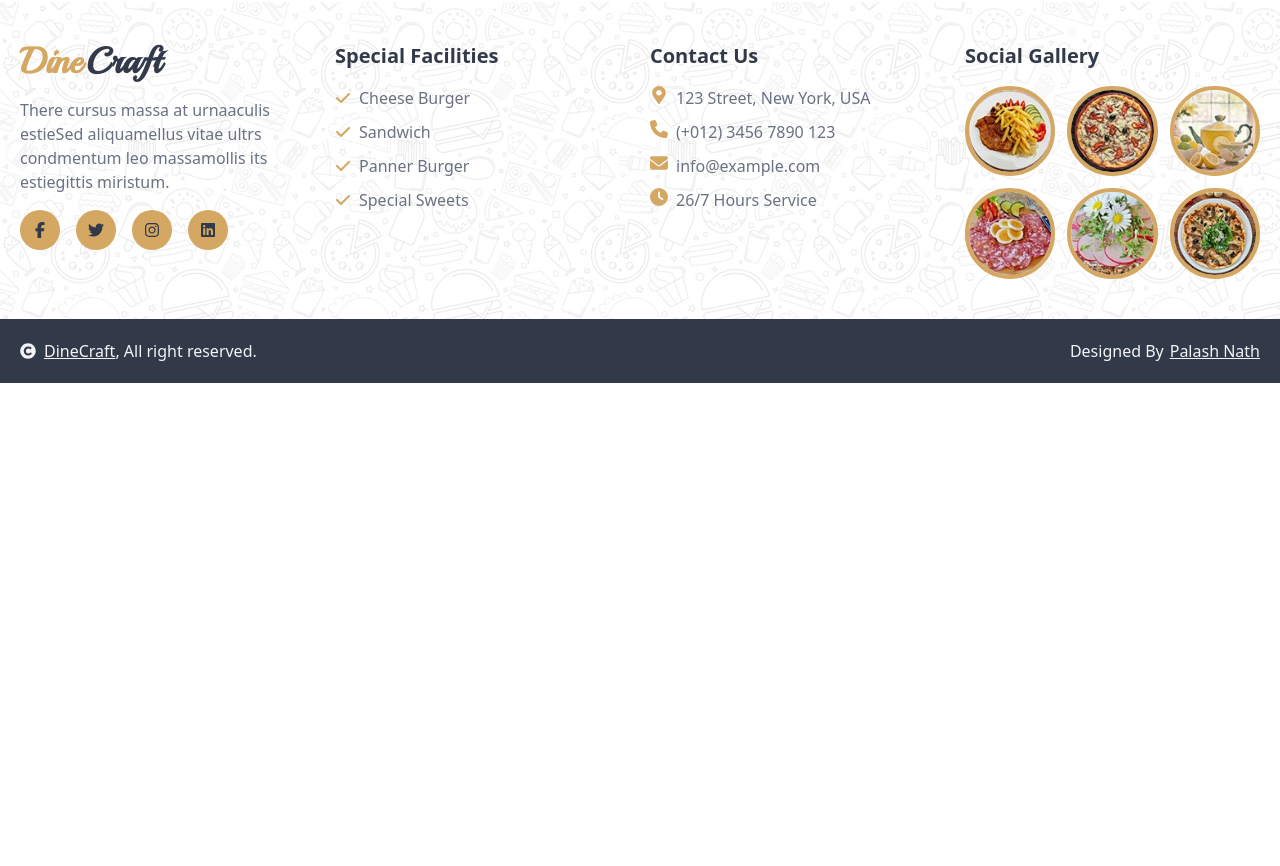
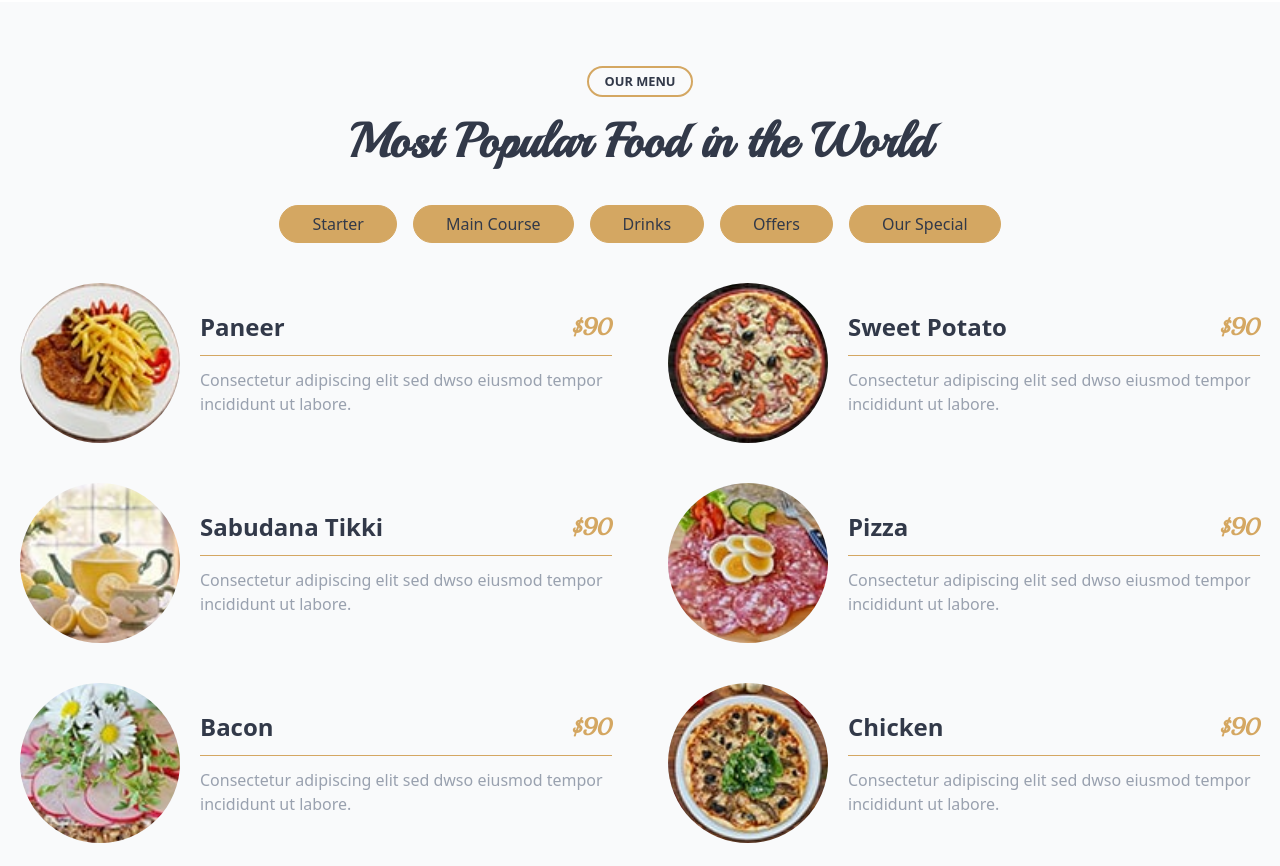
Before and after one commit to palashnath880/dine-craft, a Next.js app: page / in a window 1280 px wide. Shown: the part 3754-4620 px from the top of the page. Before the commit the page ends 4137 px from the top, so only its background shows below. Built offline with nearby package versions, Linux system fonts and the light colour scheme.

Commit message:
MenuArea component updated

```diff
--- a/src/app/page.tsx
+++ b/src/app/page.tsx
@@ -23,8 +23,7 @@ export default function page() {
 
       <EventsArea />
 
-      {/* Menu area  */}
-      {/* <MenuArea /> */}
+      <MenuArea />
 
       {/* Booking area */}
       {/* <BookingArea /> */}
--- a/src/components/home/MenuArea.tsx
+++ b/src/components/home/MenuArea.tsx
@@ -1,261 +1,112 @@
 import Image from "next/image";
 import React from "react";
+import SectionHeading from "./SectionHeading";
+
+type MenuItem = {
+  img: string;
+  name: string;
+};
 
 export default function MenuArea() {
+  const menuItems: MenuItem[] = [
+    {
+      img: "/img/menu-01.jpg",
+      name: "Paneer",
+    },
+    {
+      img: "/img/menu-02.jpg",
+      name: "Sweet Potato",
+    },
+    {
+      img: "/img/menu-03.jpg",
+      name: "Sabudana Tikki",
+    },
+    {
+      img: "/img/menu-04.jpg",
+      name: "Pizza",
+    },
+    {
+      img: "/img/menu-05.jpg",
+      name: "Bacon",
+    },
+    {
+      img: "/img/menu-06.jpg",
+      name: "Chicken",
+    },
+    {
+      img: "/img/menu-07.jpg",
+      name: "Blooming",
+    },
+    {
+      img: "/img/menu-08.jpg",
+      name: "Sweet",
+    },
+  ];
+
+  const tabs = [
+    {
+      label: "Starter",
+    },
+    {
+      label: "Main Course",
+    },
+    {
+      label: "Drinks",
+    },
+    {
+      label: "Offers",
+    },
+    {
+      label: "Our Special",
+    },
+  ];
+
   return (
-    <div className="container-fluid menu bg-light py-6 my-6">
+    <section className="py-16 bg-gray-50">
       <div className="container">
-        <div className="text-center wow bounceInUp" data-wow-delay="0.1s">
-          <small className="d-inline-block fw-bold text-dark text-uppercase bg-light border border-primary rounded-pill px-4 py-1 mb-3">
-            Our Menu
-          </small>
-          <h1 className="display-5 mb-5">Most Popular Food in the World</h1>
-        </div>
-        <div className="tab-class text-center">
-          <ul
-            className="nav nav-pills d-inline-flex justify-content-center mb-5 wow bounceInUp"
-            data-wow-delay="0.1s"
+        <SectionHeading
+          title="Our Menu"
+          subtitle="Most Popular Food in the World"
+        />
+
+        <div className="mt-10 flex flex-col gap-10">
+          {/* tab buttons */}
+          <ul className="flex justify-center gap-4 items-center">
+            {tabs.map(({ label }, index) => (
+              <li
+                className="btn-primary border border-primary !py-1.5"
+                key={index}
               >
-            <li className="nav-item p-2">
-              <a
-                className="d-flex py-2 mx-2 border border-primary bg-white rounded-pill active"
-                data-bs-toggle="pill"
-                href="#tab-6"
-              >
-                <span className="text-dark" style={{ width: "150px" }}>
-                  Starter
-                </span>
-              </a>
+                {label}
               </li>
-            <li className="nav-item p-2">
-              <a
-                className="d-flex py-2 mx-2 border border-primary bg-white rounded-pill"
-                data-bs-toggle="pill"
-                href="#tab-7"
-              >
-                <span className="text-dark" style={{ width: "150px" }}>
-                  Main Course
-                </span>
-              </a>
-            </li>
-            <li className="nav-item p-2">
-              <a
-                className="d-flex py-2 mx-2 border border-primary bg-white rounded-pill"
-                data-bs-toggle="pill"
-                href="#tab-8"
-              >
-                <span className="text-dark" style={{ width: "150px" }}>
-                  Drinks
-                </span>
-              </a>
-            </li>
-            <li className="nav-item p-2">
-              <a
-                className="d-flex py-2 mx-2 border border-primary bg-white rounded-pill"
-                data-bs-toggle="pill"
-                href="#tab-9"
-              >
-                <span className="text-dark" style={{ width: "150px" }}>
-                  Offers
-                </span>
-              </a>
-            </li>
-            <li className="nav-item p-2">
-              <a
-                className="d-flex py-2 mx-2 border border-primary bg-white rounded-pill"
-                data-bs-toggle="pill"
-                href="#tab-10"
-              >
-                <span className="text-dark" style={{ width: "150px" }}>
-                  Our Special
-                </span>
-              </a>
-            </li>
+            ))}
           </ul>
 
           <div className="tab-content">
-            {[...Array(5)].map((_, tabIndex) => (
-              <div
-                key={tabIndex}
-                id="tab-6"
-                className="tab-pane fade show p-0 active"
-              >
-                <div className="row g-4">
-                  <div
-                    className="col-lg-6 wow bounceInUp"
-                    data-wow-delay="0.1s"
-                  >
-                    <div className="menu-item d-flex align-items-center">
+            <div className="grid grid-cols-12 gap-x-14 gap-y-10">
+              {menuItems.map(({ img, name }, index) => (
+                <div className="col-span-6" key={index}>
+                  <div className="flex items-center gap-5">
                     <Image
-                        className="flex-shrink-0 img-fluid rounded-circle"
-                        src="img/menu-01.jpg"
-                        alt=""
+                      draggable={false}
+                      width={200}
+                      height={200}
+                      className="rounded-full w-40 object-cover"
+                      src={img}
+                      alt={name}
                     />
-                      <div className="w-100 d-flex flex-column text-start ps-4">
-                        <div className="d-flex justify-content-between border-bottom border-primary pb-2 mb-2">
-                          <h4>Paneer</h4>
-                          <h4 className="text-primary">$90</h4>
+                    <div className="flex-1 flex flex-col gap-3">
+                      <div className="flex justify-between items-center">
+                        <h4 className="text-2xl font-semibold">{name}</h4>
+                        <h4 className="text-primary font-playball text-2xl font-bold">
+                          $90
+                        </h4>
                       </div>
-                        <p className="mb-0">
+                      <div className="h-[1px] bg-primary" />
+                      <p className="text-left text-gray-400">
                         Consectetur adipiscing elit sed dwso eiusmod tempor
                         incididunt ut labore.
                       </p>
-                      </div>
-                    </div>
-                  </div>
-                  <div
-                    className="col-lg-6 wow bounceInUp"
-                    data-wow-delay="0.2s"
-                  >
-                    <div className="menu-item d-flex align-items-center">
-                      <Image
-                        className="flex-shrink-0 img-fluid rounded-circle"
-                        src="img/menu-02.jpg"
-                        alt=""
-                      />
-                      <div className="w-100 d-flex flex-column text-start ps-4">
-                        <div className="d-flex justify-content-between border-bottom border-primary pb-2 mb-2">
-                          <h4>Sweet Potato</h4>
-                          <h4 className="text-primary">$90</h4>
-                        </div>
-                        <p className="mb-0">
-                          Consectetur adipiscing elit sed dwso eiusmod tempor
-                          incididunt ut labore.
-                        </p>
-                      </div>
-                    </div>
-                  </div>
-                  <div
-                    className="col-lg-6 wow bounceInUp"
-                    data-wow-delay="0.3s"
-                  >
-                    <div className="menu-item d-flex align-items-center">
-                      <Image
-                        className="flex-shrink-0 img-fluid rounded-circle"
-                        src="img/menu-03.jpg"
-                        alt=""
-                      />
-                      <div className="w-100 d-flex flex-column text-start ps-4">
-                        <div className="d-flex justify-content-between border-bottom border-primary pb-2 mb-2">
-                          <h4>Sabudana Tikki</h4>
-                          <h4 className="text-primary">$90</h4>
-                        </div>
-                        <p className="mb-0">
-                          Consectetur adipiscing elit sed dwso eiusmod tempor
-                          incididunt ut labore.
-                        </p>
-                      </div>
-                    </div>
-                  </div>
-                  <div
-                    className="col-lg-6 wow bounceInUp"
-                    data-wow-delay="0.4s"
-                  >
-                    <div className="menu-item d-flex align-items-center">
-                      <Image
-                        className="flex-shrink-0 img-fluid rounded-circle"
-                        src="img/menu-04.jpg"
-                        alt=""
-                      />
-                      <div className="w-100 d-flex flex-column text-start ps-4">
-                        <div className="d-flex justify-content-between border-bottom border-primary pb-2 mb-2">
-                          <h4>Pizza</h4>
-                          <h4 className="text-primary">$90</h4>
-                        </div>
-                        <p className="mb-0">
-                          Consectetur adipiscing elit sed dwso eiusmod tempor
-                          incididunt ut labore.
-                        </p>
-                      </div>
-                    </div>
-                  </div>
-                  <div
-                    className="col-lg-6 wow bounceInUp"
-                    data-wow-delay="0.5s"
-                  >
-                    <div className="menu-item d-flex align-items-center">
-                      <Image
-                        className="flex-shrink-0 img-fluid rounded-circle"
-                        src="img/menu-05.jpg"
-                        alt=""
-                      />
-                      <div className="w-100 d-flex flex-column text-start ps-4">
-                        <div className="d-flex justify-content-between border-bottom border-primary pb-2 mb-2">
-                          <h4>Bacon</h4>
-                          <h4 className="text-primary">$90</h4>
-                        </div>
-                        <p className="mb-0">
-                          Consectetur adipiscing elit sed dwso eiusmod tempor
-                          incididunt ut labore.
-                        </p>
-                      </div>
-                    </div>
-                  </div>
-                  <div
-                    className="col-lg-6 wow bounceInUp"
-                    data-wow-delay="0.6s"
-                  >
-                    <div className="menu-item d-flex align-items-center">
-                      <Image
-                        className="flex-shrink-0 img-fluid rounded-circle"
-                        src="img/menu-06.jpg"
-                        alt=""
-                      />
-                      <div className="w-100 d-flex flex-column text-start ps-4">
-                        <div className="d-flex justify-content-between border-bottom border-primary pb-2 mb-2">
-                          <h4>Chicken</h4>
-                          <h4 className="text-primary">$90</h4>
-                        </div>
-                        <p className="mb-0">
-                          Consectetur adipiscing elit sed dwso eiusmod tempor
-                          incididunt ut labore.
-                        </p>
-                      </div>
-                    </div>
-                  </div>
-                  <div
-                    className="col-lg-6 wow bounceInUp"
-                    data-wow-delay="0.7s"
-                  >
-                    <div className="menu-item d-flex align-items-center">
-                      <Image
-                        className="flex-shrink-0 img-fluid rounded-circle"
-                        src="img/menu-07.jpg"
-                        alt=""
-                      />
-                      <div className="w-100 d-flex flex-column text-start ps-4">
-                        <div className="d-flex justify-content-between border-bottom border-primary pb-2 mb-2">
-                          <h4>Blooming</h4>
-                          <h4 className="text-primary">$90</h4>
-                        </div>
-                        <p className="mb-0">
-                          Consectetur adipiscing elit sed dwso eiusmod tempor
-                          incididunt ut labore.
-                        </p>
-                      </div>
-                    </div>
-                  </div>
-                  <div
-                    className="col-lg-6 wow bounceInUp"
-                    data-wow-delay="0.8s"
-                  >
-                    <div className="menu-item d-flex align-items-center">
-                      <Image
-                        className="flex-shrink-0 img-fluid rounded-circle"
-                        src="img/menu-08.jpg"
-                        alt=""
-                      />
-                      <div className="w-100 d-flex flex-column text-start ps-4">
-                        <div className="d-flex justify-content-between border-bottom border-primary pb-2 mb-2">
-                          <h4>Sweet</h4>
-                          <h4 className="text-primary">$90</h4>
-                        </div>
-                        <p className="mb-0">
-                          Consectetur adipiscing elit sed dwso eiusmod tempor
-                          incididunt ut labore.
-                        </p>
-                      </div>
-                    </div>
                     </div>
                   </div>
                 </div>
@@ -264,5 +115,6 @@ export default function MenuArea() {
           </div>
         </div>
       </div>
+    </section>
   );
 }
--- /dev/null
+++ b/src/components/home/SectionHeading.tsx
@@ -0,0 +1,18 @@
+import React from "react";
+
+export default function SectionHeading({
+  subtitle,
+  title,
+}: {
+  title: string;
+  subtitle: string;
+}) {
+  return (
+    <div className="flex flex-col items-center gap-5">
+      <small className="font-semibold uppercase border-2 border-primary rounded-full px-4 py-1">
+        {title}
+      </small>
+      <h1 className="font-bold font-playball text-5xl">{subtitle}</h1>
+    </div>
+  );
+}
```
Lines whose indentation alone changed are shown as unchanged.
